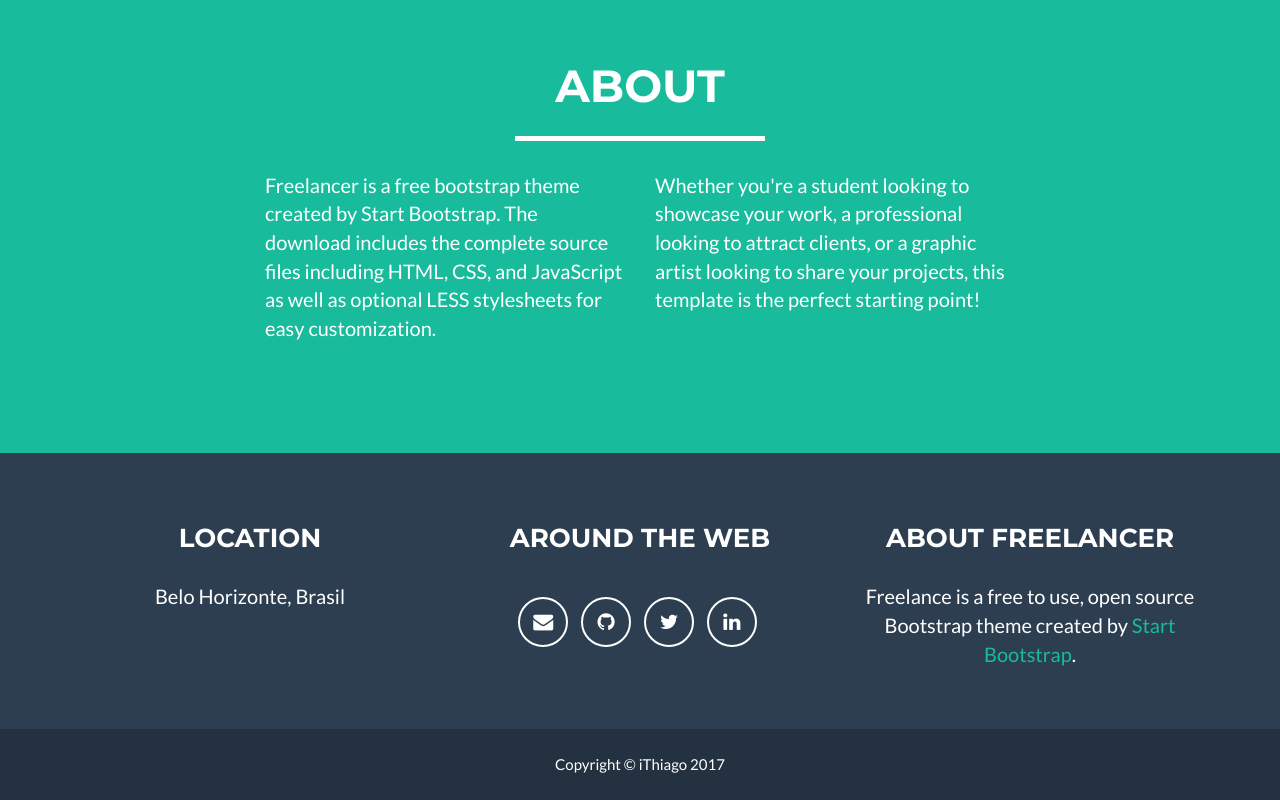
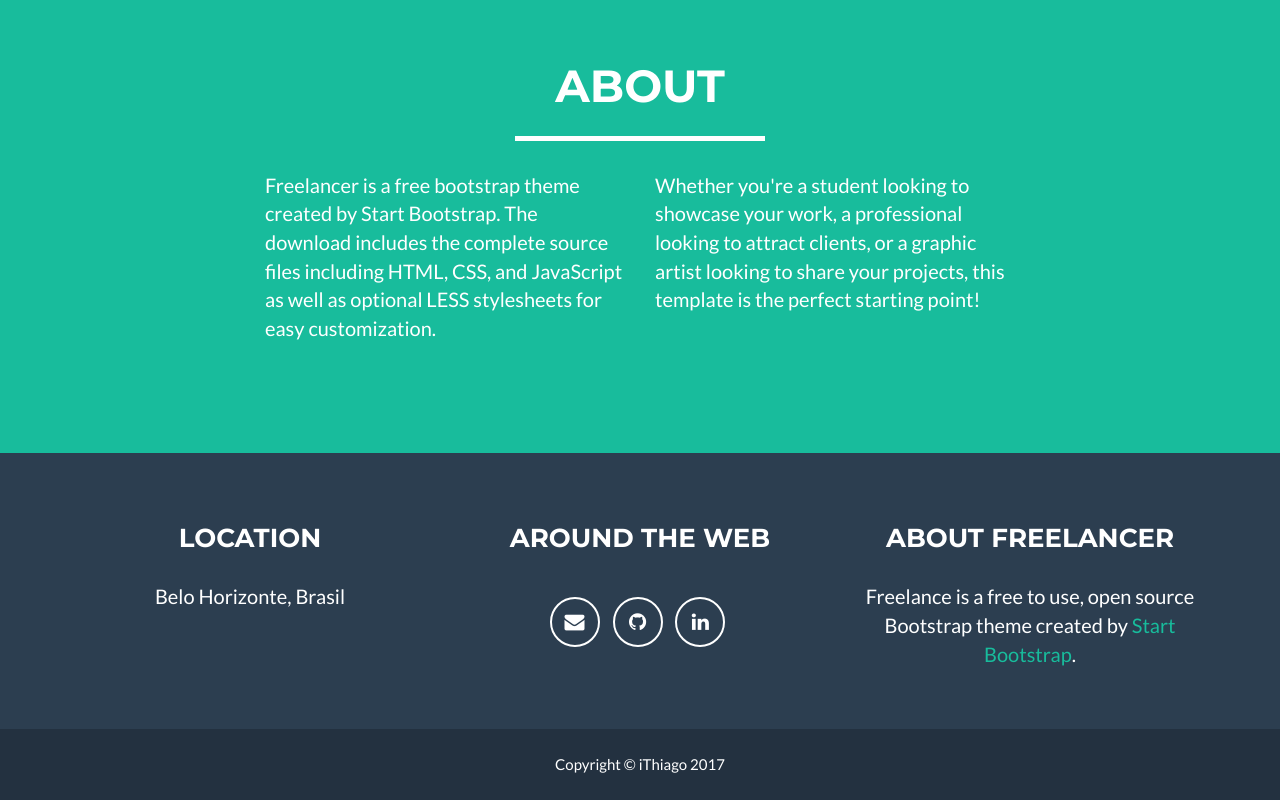
Before and after one commit to thiagowig/personal-website, a plain HTML site: page index.html in a window 1280 px wide. Shown: the part 1622-2422 px from the top of the page. Drawn offline with nearby package versions, Linux system fonts and the light colour scheme.

Commit message:
Update index.html

```diff
--- a/index.html
+++ b/index.html
@@ -198,10 +198,7 @@
                                 <a href="http://github.com/thiagowig" target="_blank" class="btn-social btn-outline"><i class="fa fa-fw fa-github"></i></a>
                             </li>
                             <li>
-                                <a href="http://twitter.com/thiagowig" target="_blank" class="btn-social btn-outline"><i class="fa fa-fw fa-twitter"></i></a>
-                            </li>
-                            <li>
-                                <a href="http://www.linkedin.com/in/thiagowig/" target="_blank" class="btn-social btn-outline"><i class="fa fa-fw fa-linkedin"></i></a>
+                                <a href="http://www.linkedin.com/in/thiagosfonseca/" target="_blank" class="btn-social btn-outline"><i class="fa fa-fw fa-linkedin"></i></a>
                             </li>
                         </ul>
                     </div>
```
